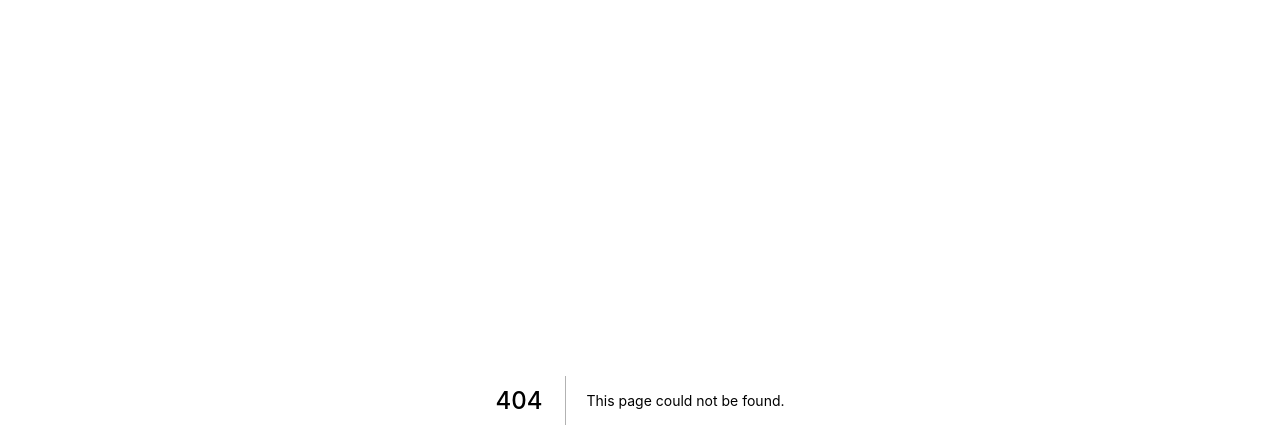
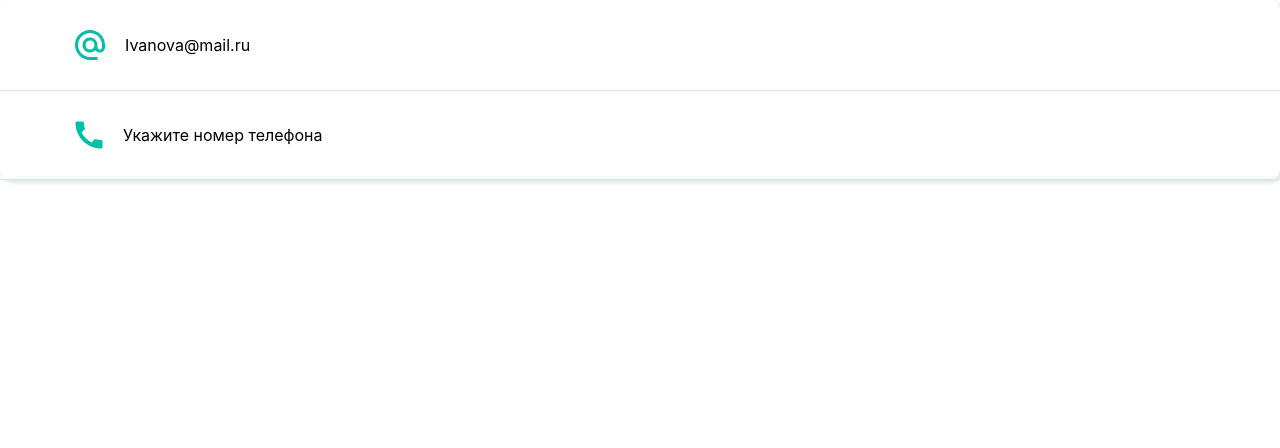
Before and after one commit to madjack99/fulogy-next.js, a Next.js app: page /PersonInfo in a window 1280 px wide. Before the commit this address had no page. Shown: the top 448 px of the page. Built offline with nearby package versions, Linux system fonts and the light colour scheme.

Commit message:
feat: add PersonInfo

```diff
--- /dev/null
+++ b/pages/PersonInfo.js
@@ -0,0 +1,19 @@
+import React from 'react';
+import styles from '../styles/PersonInfo.module.css';
+
+const PersonInfo = () => {
+  return (
+    <div className={styles.personInfo}>
+      <div className={styles.infoItem}>
+        <img className={styles.infoImage} src='/email.svg' alt='email' />
+        <span>Ivanova@mail.ru</span>
+      </div>
+      <div className={styles.infoItem}>
+        <img className={styles.infoImage} src='/mobile.svg' alt='mobile' />
+        <span>Укажите номер телефона</span>
+      </div>
+    </div>
+  );
+};
+
+export default PersonInfo;
--- a/pages/index.js
+++ b/pages/index.js
@@ -3,6 +3,7 @@ import Head from 'next/head';
 import Header from './Header';
 import PageInfo from './PageInfo';
 import PersonName from './PersonName';
+import PersonInfo from './PersonInfo';
 
 import { makeStyles } from '@material-ui/core/styles';
 import styles from '../styles/Home.module.css';
@@ -29,6 +30,7 @@ export default function Home() {
       <Header />
       <PageInfo />
       <PersonName />
+      <PersonInfo />
     </div>
   );
 }
--- /dev/null
+++ b/styles/PersonInfo.module.css
@@ -0,0 +1,16 @@
+.personInfo {
+  background-color: white;
+  border-radius: 10px;
+  box-shadow: 2px 2px 5px 0px gainsboro;
+}
+
+.infoItem {
+  padding: 30px 75px;
+  display: flex;
+  align-items: center;
+  border-bottom: 1px solid #cae7fe;
+}
+
+.infoImage {
+  margin-right: 20px;
+}
--- a/styles/PersonName.module.css
+++ b/styles/PersonName.module.css
@@ -3,6 +3,7 @@
   justify-content: space-between;
   height: 130px;
   padding: 15px 20px;
+  margin-bottom: 20px;
   background: #1a78c2;
   border-radius: 5px;
   color: white;
```
Also changed, not shown: public/email.svg (added), public/mobile.svg (added).
